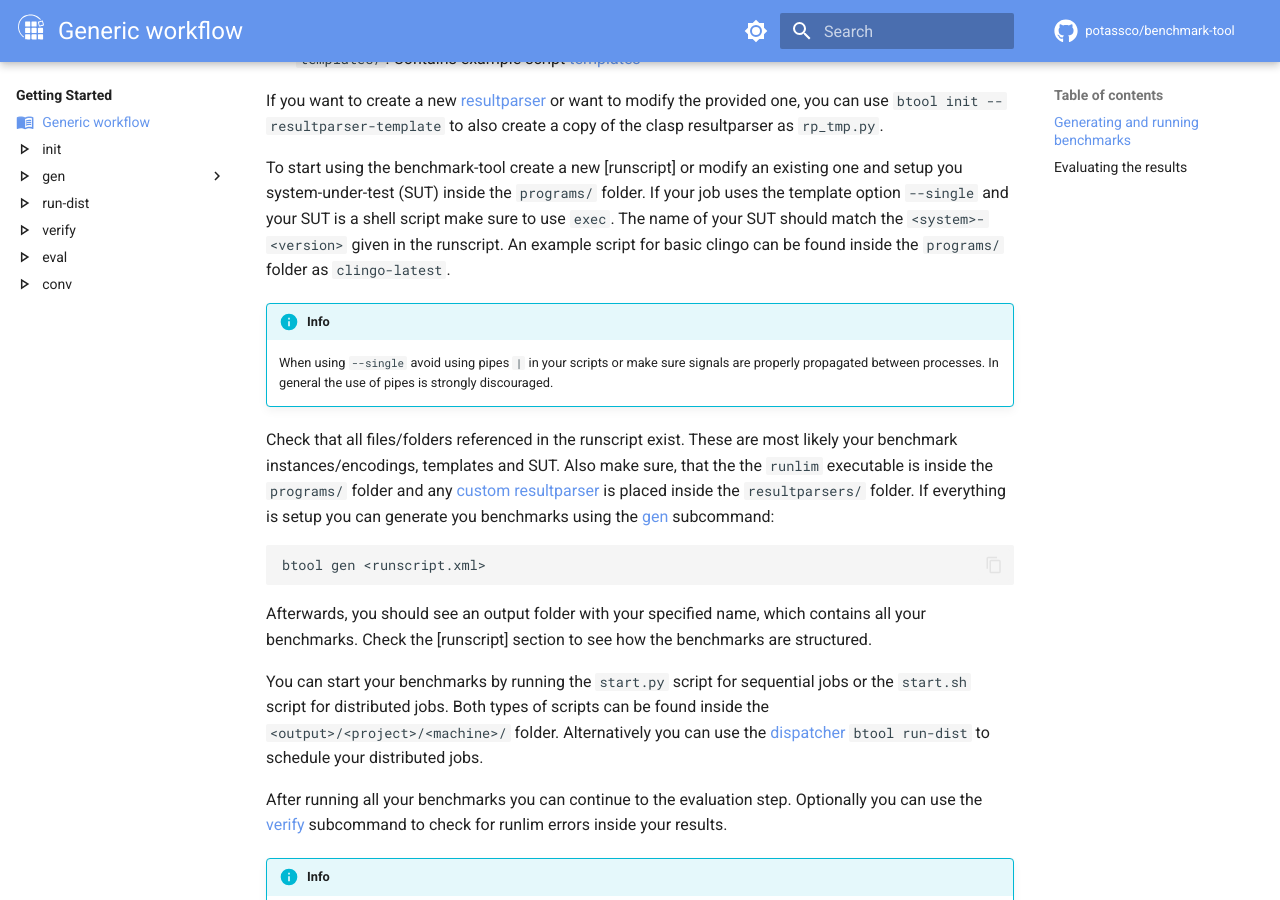
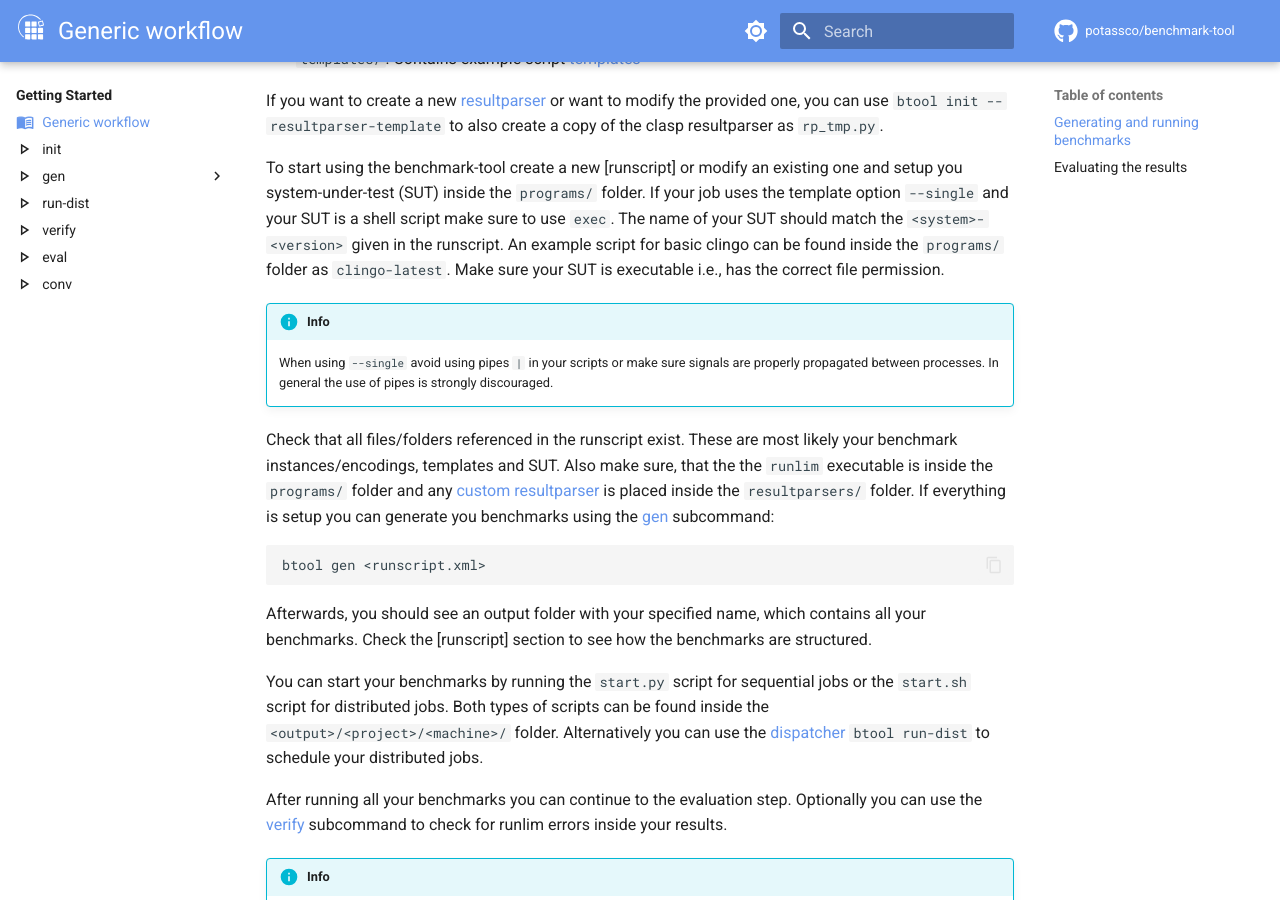
Before and after one commit to potassco/benchmark-tool, an MkDocs documentation site: the page built from docs/getting_started/workflow/index.md, in a window 1280 px wide and 900 px high, scrolled down 610 px. Built offline with MkDocs 1.6.1 and Material for MkDocs 9.7.7, drawn with Linux system fonts in a browser that asks for light colours; comment, search, counter and statistics services are not loaded.

```diff
--- a/docs/getting_started/workflow/index.md
+++ b/docs/getting_started/workflow/index.md
@@ -30,6 +30,7 @@ setup you system-under-test (SUT) inside the `programs/` folder. If your job use
 option `--single` and your SUT is a shell script make sure to use `exec`. The name of your SUT
 should match the `<system>-<version>` given in the runscript. An example script for basic clingo
 can be found inside the `programs/` folder as `clingo-latest`.
+Make sure your SUT is executable i.e., has the correct file permission.
 
 !!! info
     When using `--single` avoid using pipes `|` in your scripts or make sure signals are properly propagated between processes.
```
Also changed, not shown: 1 other file.
